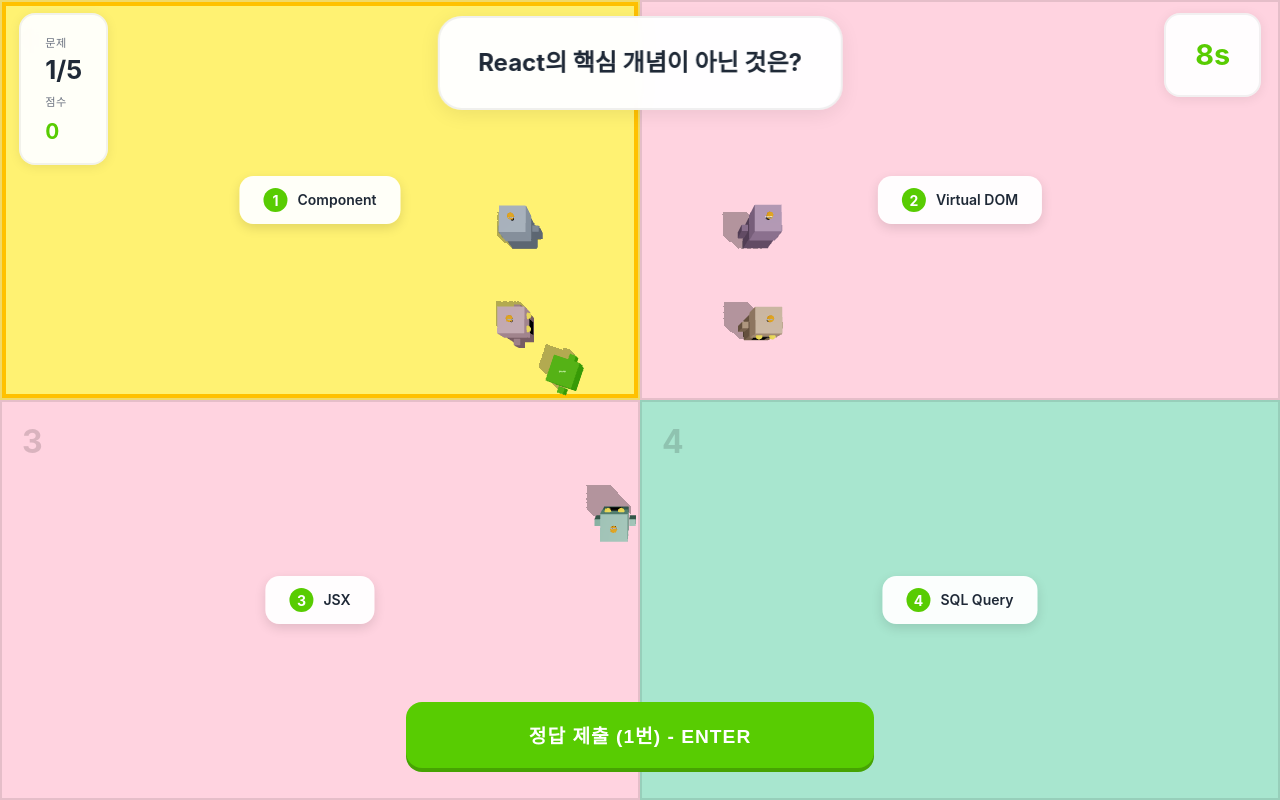
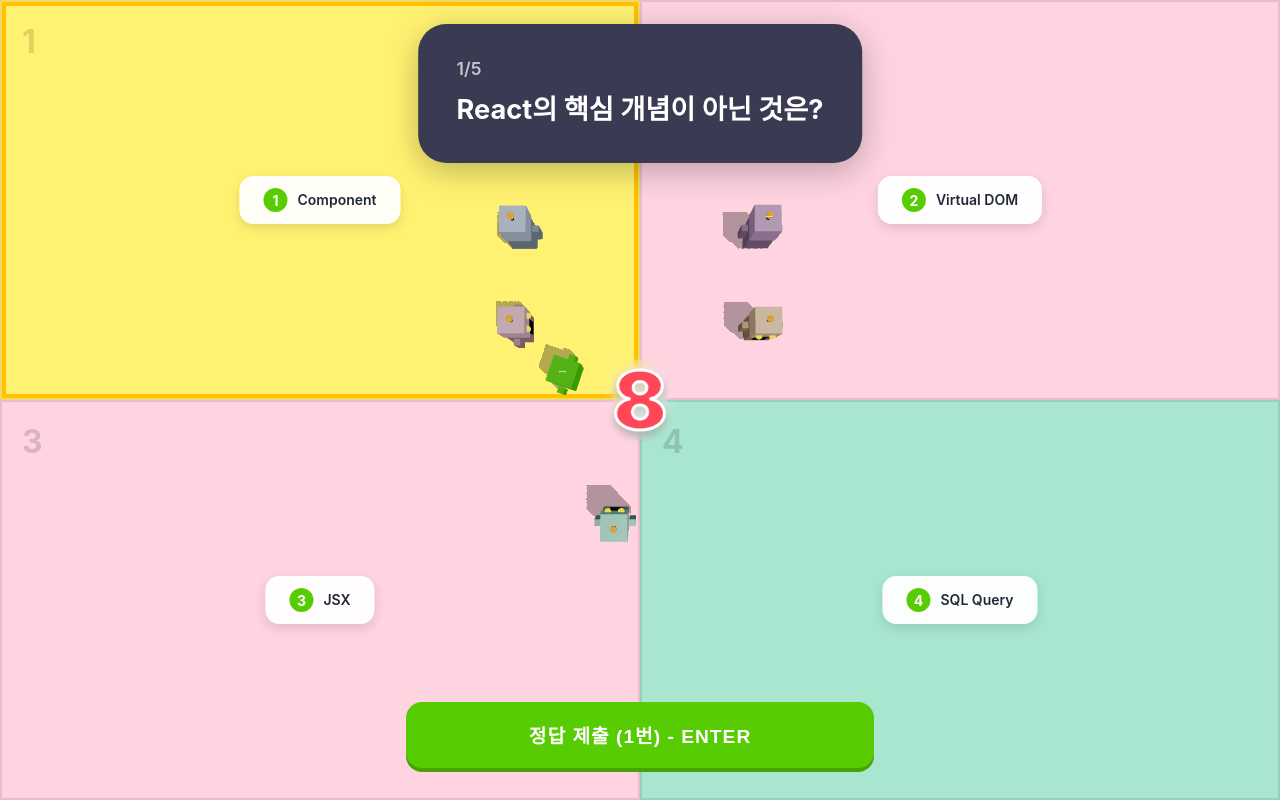
Before and after one commit to Team-GuLab/quiz-game-demo, a React app: page / in a window 1280 px wide. Both pictures are taken after a click on the button "게임 시작". Built offline with nearby package versions, Linux system fonts and the light colour scheme; the HTML template or start-up script is replaced by a standard one.

Commit message:
퀴즈 질문 박스 스타일 수정 및 질문 진행 상황과 시간을 중앙에 배치

```diff
--- a/src/App.css
+++ b/src/App.css
@@ -55,24 +55,35 @@ body {
 }
 
 /* Quiz Overlay Elements */
-.quiz-question {
+.quiz-question-box {
   position: absolute;
-  top: clamp(0.8rem, 2%, 1.5rem);
+  top: clamp(1rem, 3%, 2rem);
   left: 50%;
   transform: translateX(-50%);
-  background: rgba(255, 255, 255, 0.98);
-  color: #1F2937;
-  padding: clamp(1rem, 2%, 1.8rem) clamp(1.5rem, 3%, 2.5rem);
-  border-radius: 24px;
-  font-size: clamp(1rem, 3vw, 1.5rem);
-  font-weight: bold;
-  max-width: clamp(60%, 70vw, 75%);
+  background: #3a3a52;
+  color: #ffffff;
+  padding: clamp(1.2rem, 2.5%, 2rem) clamp(1.5rem, 3%, 2.5rem);
+  border-radius: 28px;
+  max-width: clamp(65%, 75vw, 80%);
   text-align: center;
   z-index: 50;
-  backdrop-filter: blur(10px);
-  box-shadow: 0 4px 20px rgba(0, 0, 0, 0.08);
-  border: 2px solid rgba(0, 0, 0, 0.06);
-  line-height: 1.6;
+  box-shadow: 0 8px 32px rgba(0, 0, 0, 0.25);
+  line-height: 1.5;
+}
+
+.question-progress {
+  font-size: clamp(0.85rem, 2vw, 1.1rem);
+  font-weight: 600;
+  color: rgba(255, 255, 255, 0.7);
+  margin-bottom: clamp(0.5rem, 1%, 0.8rem);
+  text-align: left;
+}
+
+.question-text {
+  font-size: clamp(1.1rem, 3.5vw, 1.7rem);
+  font-weight: bold;
+  color: #ffffff;
+  line-height: 1.5;
 }
 
 .quiz-info {
@@ -97,6 +108,16 @@ body {
   right: clamp(0.8rem, 1.5%, 1.5rem);
 }
 
+.quiz-info-center {
+  top: 50%;
+  left: 50%;
+  transform: translate(-50%, -50%);
+  background: transparent;
+  border: none;
+  box-shadow: none;
+  padding: 0;
+}
+
 .quiz-label {
   font-size: clamp(0.6rem, 1.5vw, 0.7rem);
   color: #6B7280;
@@ -119,14 +140,20 @@ body {
 }
 
 .quiz-time {
-  font-size: clamp(1.2rem, 2.5vw, 1.8rem);
-  font-weight: bold;
+  font-size: clamp(3rem, 8vw, 5rem);
+  font-weight: 900;
   text-align: center;
-  min-width: clamp(30px, 3vw, 40px);
-  padding: clamp(0.2rem, 0.4%, 0.3rem) clamp(0.3rem, 0.6%, 0.45rem);
   display: flex;
   align-items: center;
   justify-content: center;
+  line-height: 1;
+  color: #ff4757;
+  -webkit-text-stroke: clamp(2px, 0.4vw, 3px) white;
+  text-shadow:
+    0 0 10px rgba(255, 255, 255, 0.8),
+    0 0 20px rgba(255, 255, 255, 0.6),
+    0 4px 12px rgba(0, 0, 0, 0.4),
+    0 2px 6px rgba(0, 0, 0, 0.3);
 }
 
 
--- a/src/App.jsx
+++ b/src/App.jsx
@@ -414,24 +414,17 @@ function App() {
         {/* Layer 4: UI 오버레이 (z-index: 50) */}
         {(gameState === GAME_STATES.PLAYING || gameState === GAME_STATES.RESULT) && (
           <>
-            {/* Question Text */}
-            <div className="quiz-question">
-              {currentQuestion.question}
+            {/* Question Box - 문제 번호와 질문 통합 */}
+            <div className="quiz-question-box">
+              <div className="question-progress">{currentQuestionIndex + 1}/{QUESTIONS.length}</div>
+              <div className="question-text">{currentQuestion.question}</div>
             </div>
 
-            {/* Top Left - Question Progress */}
-            <div className="quiz-info quiz-info-left">
-              <div className="quiz-label">문제</div>
-              <div className="quiz-value">{currentQuestionIndex + 1}/{QUESTIONS.length}</div>
-              <div className="quiz-label" style={{ marginTop: '0.5rem' }}>점수</div>
-              <div className="quiz-score">{score}</div>
-            </div>
-
-            {/* Top Right - Time */}
+            {/* Center Top - Time */}
             {gameState === GAME_STATES.PLAYING && (
-              <div className="quiz-info quiz-info-right">
-                <div className="quiz-time" style={{ color: timeLeft < 3 ? '#ff4757' : '#58CC02' }}>
-                  {Math.ceil(timeLeft)}s
+              <div className="quiz-info quiz-info-center">
+                <div className="quiz-time">
+                  {Math.ceil(timeLeft)}
                 </div>
               </div>
             )}
```
